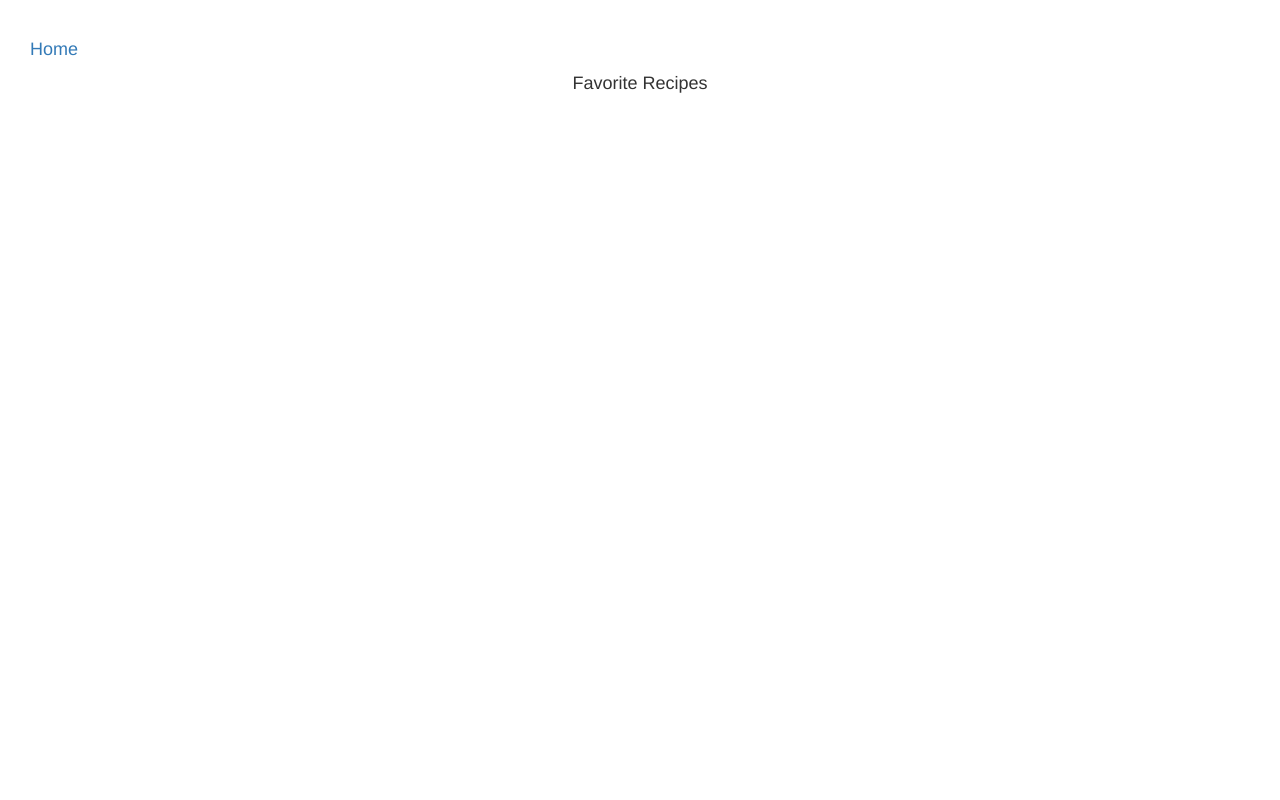
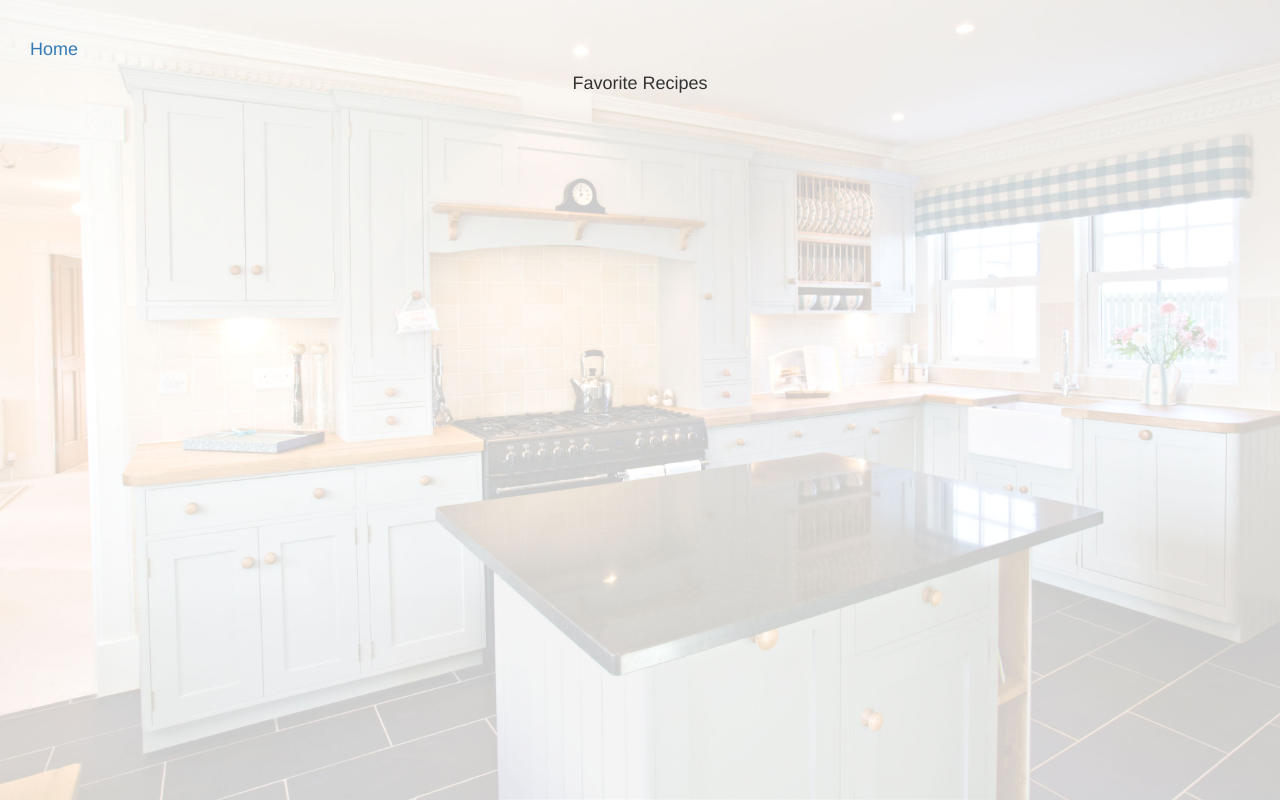
Before and after one commit to tylerkeesling/recipefinder, a React app: page /favorites in a window 1280 px wide. Built offline with nearby package versions, Linux system fonts and the light colour scheme.

Commit message:
added background image

```diff
--- a/src/styles/index.css
+++ b/src/styles/index.css
@@ -1,6 +1,12 @@
 body {
   text-align: center;
   padding: 5%;
+  background-image: url('../assets/background.jpg');
+  height: 100vh;
+  background-size: cover;
+  background-repeat: no-repeat;
+  background-attachment: fixed;
+  opacity: 1;
 }
 
 .recipe-item {
@@ -16,6 +22,11 @@ body {
   text-align: left;
   padding: 10px;
   width: 400px;
+}
+
+.recipe-text p {
+  font-size: 15px;
+  font-weight: bold;
 }
 
 .recipe-img {
```
Also changed, not shown: src/assets/background.jpg (added).
